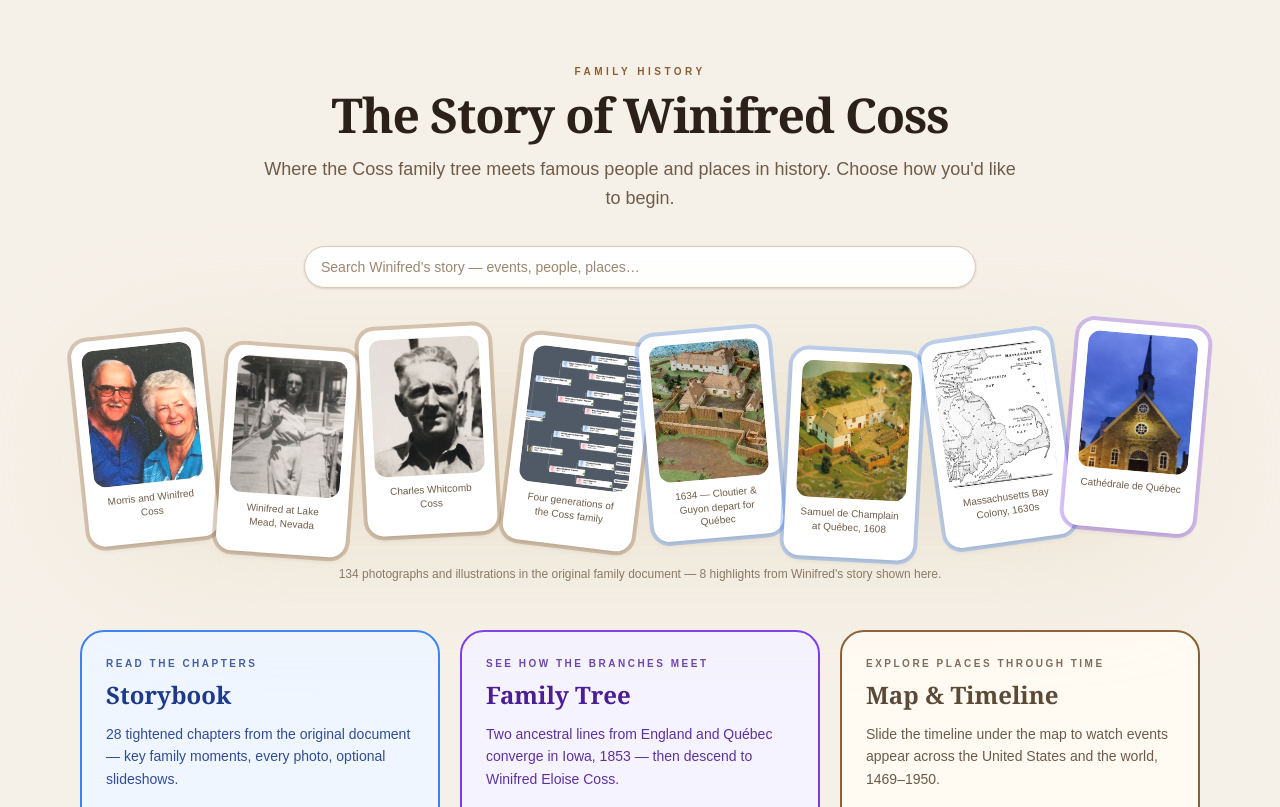
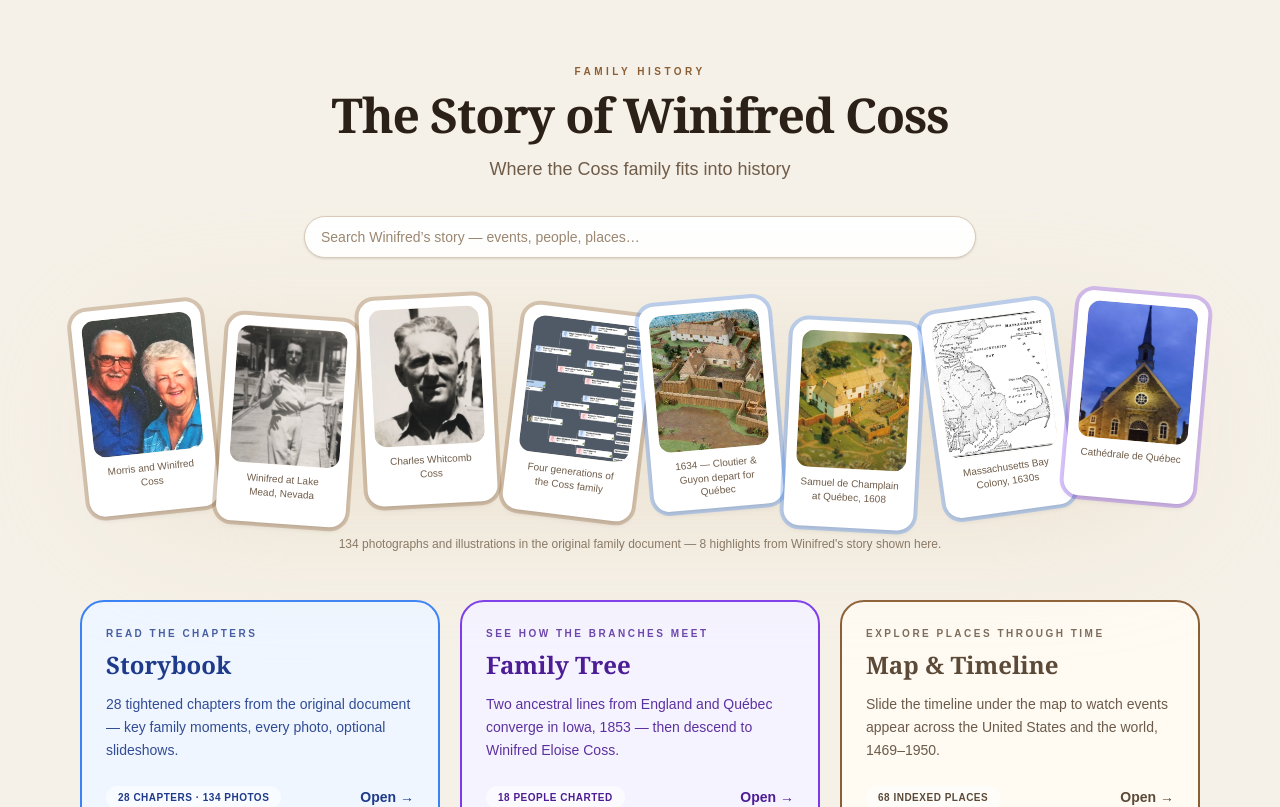
Before and after one commit to Coachjohnepop/Popham_family, a Next.js app: page / in a window 1280 px wide. Shown: the top 807 px of the page. Built offline with nearby package versions, Linux system fonts and the light colour scheme.

Commit message:
Update site subtitle to shorter tagline
Replace the longer landing copy with "Where the Coss family fits into history"
on the home page and section header.

```diff
--- a/components/AppTabs.tsx
+++ b/components/AppTabs.tsx
@@ -53,7 +53,7 @@ export default function AppTabs({ initialTab }: AppTabsProps) {
               </Link>
             </h1>
             <p className="mt-1 max-w-2xl text-sm text-[#6f5c49]">
-              Where the Coss family tree meets famous people and places in history.
+              Where the Coss family fits into history
             </p>
           </div>
           <nav className="flex flex-wrap gap-2">
--- a/components/LandingPage.tsx
+++ b/components/LandingPage.tsx
@@ -20,8 +20,7 @@ export default function LandingPage() {
             The Story of Winifred Coss
           </h1>
           <p className="mt-4 text-base leading-relaxed text-[#6f5c49] sm:text-lg">
-            Where the Coss family tree meets famous people and places in history. Choose how
-            you&apos;d like to begin.
+            Where the Coss family fits into history
           </p>
         </div>
 
```
